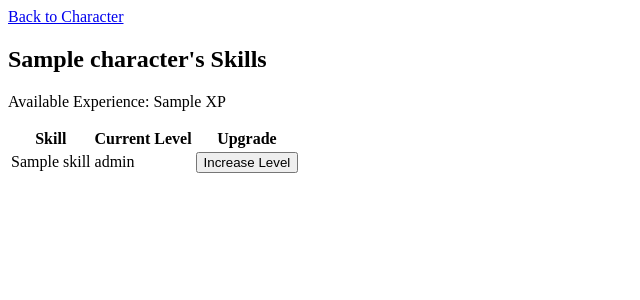
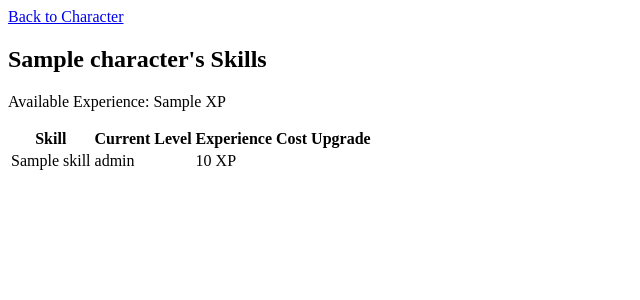
Before and after one commit to Huhlicheck/DH2_supplement, a Django app: template DH2/characters/templates/characters/skill_upgrade_list.html in a window 1280 px wide. Shown: the top 300 px of the page, without its empty margins (0-640 px from the left). Run offline with Django 5.2, Linux system fonts and the light colour scheme; the template is opened without the code that fills it: most values are stand-ins (such as "Sample title", 1, 10 or a date in 2020).

Commit message:
skill list shows costs

```diff
--- a/DH2/characters/templates/characters/skill_upgrade_list.html
+++ b/DH2/characters/templates/characters/skill_upgrade_list.html
@@ -15,6 +15,7 @@
             <tr>
                 <th>Skill</th>
                 <th>Current Level</th>
+                <th>Experience Cost</th>
                 <th>Upgrade</th>
             </tr>
         </thead>
@@ -27,11 +28,18 @@
                         {% if character_skill.level >= 30 %}
                             <span>Max Level</span>
                         {% else %}
+                            <span>{{ character_skill.get_upgrade_cost }} XP</span>
+                        {% endif %}
+                    </td>
+                    <td>
+                        {% if character_skill.level < 30 and character.experience_to_spend >= character_skill.get_upgrade_cost %}
                             <form action="{% url 'characters:skill_upgrade_list' character.id %}" method="post">
                                 {% csrf_token %}
                                 <input type="hidden" name="skill_id" value="{{ skill.id }}">
                                 <button type="submit">Increase Level</button>
                             </form>
+                        {% elif character_skill.level < 30 %}
+                            <span>Not enough XP</span>
                         {% endif %}
                     </td>
                 </tr>
```
